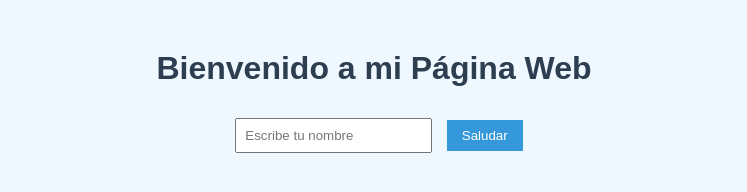
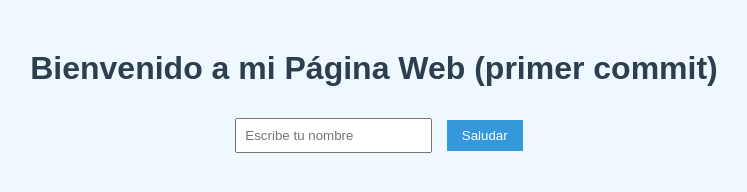
Before and after one commit to 141158/guia07-mi-proyecto-web1, a plain HTML site: page index.html in a window 1280 px wide. Shown: the whole page, without its empty margins (266-1013 px from the left). Drawn offline with Linux system fonts and the light colour scheme.

Commit message:
Se actualiza el contenido principal

```diff
--- a/index.html
+++ b/index.html
@@ -7,7 +7,7 @@
   <link rel="stylesheet" href="styles.css">
 </head>
 <body>
-  <h1>Bienvenido a mi Página Web</h1>
+  <h1>Bienvenido a mi Página Web (primer commit)</h1>
   <input type="text" id="nombre" placeholder="Escribe tu nombre">
   <button onclick="saludar()">Saludar</button>
   <p id="resultado"></p>
```
